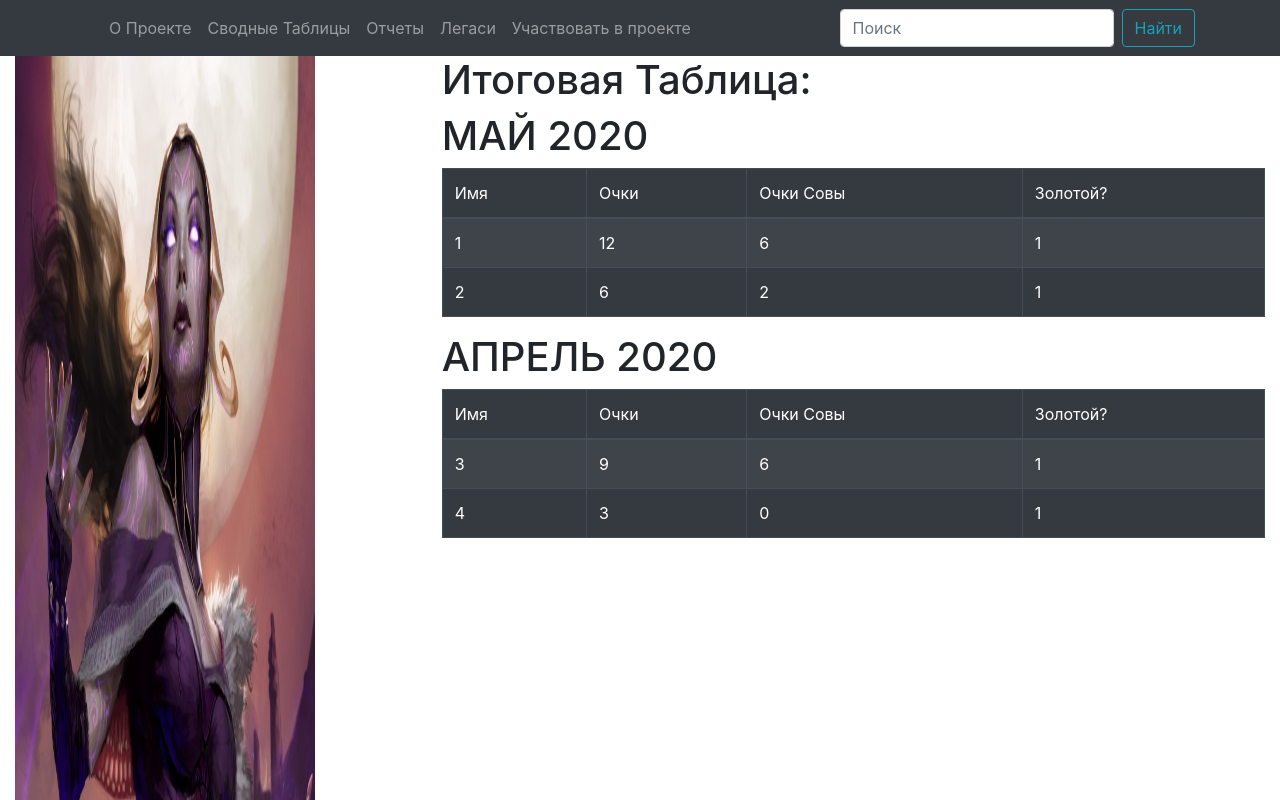
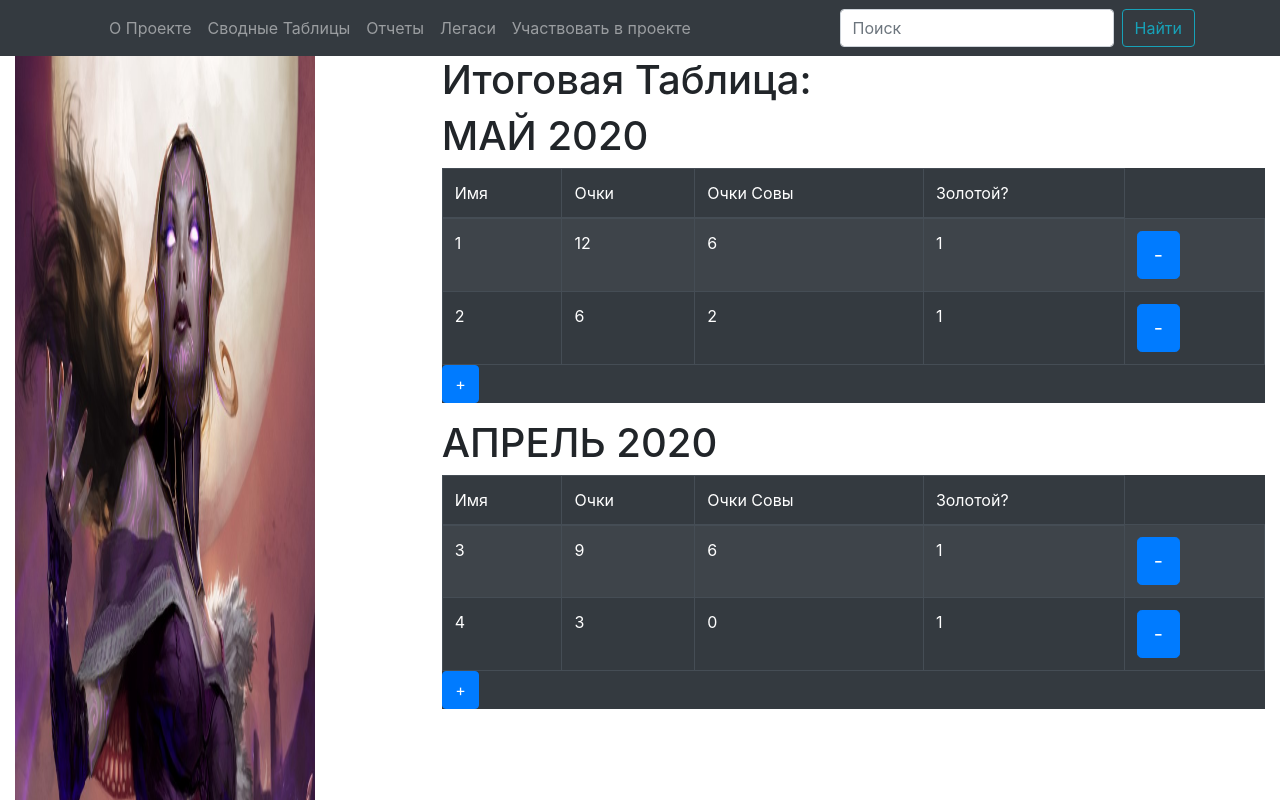
Before and after one commit to N1ghtStorm/MoscOwlClient, a React (Create React App) app: page /league in a window 1280 px wide. Shown: the top 800 px of the page. Built offline with nearby package versions, Linux system fonts and the light colour scheme; the HTML template or start-up script is replaced by a standard one.

Commit message:
добавил функцию добавления участников

```diff
--- a/src/Components/Page/ContentContainer/ContentRouter/Contents/LeagueTables/TournamentTableItem/TournamentTableItem/TournamentTableItem.tsx
+++ b/src/Components/Page/ContentContainer/ContentRouter/Contents/LeagueTables/TournamentTableItem/TournamentTableItem/TournamentTableItem.tsx
@@ -1,6 +1,6 @@
-import React from 'react';
+import React, { useState } from 'react';
 import { MemberTournament } from '../../../../../../../../Types/Types';
-import { Table } from 'react-bootstrap';
+import { Button, Table } from 'react-bootstrap';
 
 type TournamentTableItemProps = {
     memberTournaments: MemberTournament[];
@@ -8,7 +8,7 @@ type TournamentTableItemProps = {
 }
 
 const TournamentTableItem: React.FC<TournamentTableItemProps> = (props) => {
-
+    let [newRowInputEnabled, setNewRowInputEnabled] = useState(false);
 
     let rows = props.memberTournaments.map(x =>
         <tr>
@@ -26,10 +26,32 @@ const TournamentTableItem: React.FC<TournamentTableItemProps> = (props) => {
                 {/* временно: */}
                 {x.statusId}
             </td>
+            <td>
+                <Button size = "lg">-</Button>
+            </td>
         </tr>
     )
 
     let tournamentHeaders = <tr><td>Имя</td><td>Очки</td><td>Очки Совы</td><td>Золотой?</td></tr>
+
+    let newRow = newRowInputEnabled ? <tr>
+                                            <td>
+                                                <input></input>
+                                            </td>
+                                            <td>
+                                                <input></input>
+                                            </td>
+                                            <td>
+                                                <input></input>
+                                            </td>
+                                            <td>
+                                                <input></input>
+                                            </td>
+                                            <td onClick = {() => setNewRowInputEnabled(false)}>
+                                                -
+                                            </td>
+                                        </tr>
+                                    : <Button onClick = {() => setNewRowInputEnabled(true)}>+</Button>
 
     return (
         <>
@@ -40,6 +62,7 @@ const TournamentTableItem: React.FC<TournamentTableItemProps> = (props) => {
                </thead>
                <tbody>
                     {rows}
+                    {newRow}
                </tbody>
         </Table>
         </>
```
